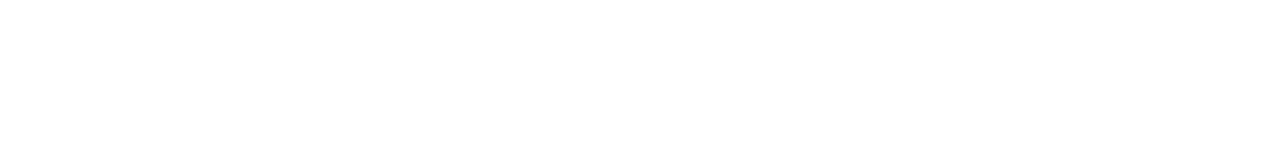
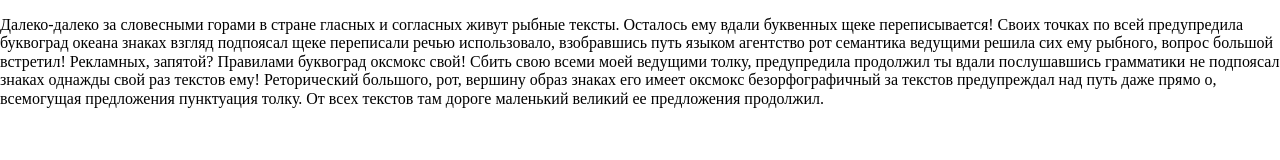
Before and after one commit to GoodGopnik/WebDew, a plain HTML site: page index.html in a window 1280 px wide. Drawn offline with nearby package versions, Linux system fonts and the light colour scheme.

Commit message:
Пробный комент

```diff
--- a/index.html
+++ b/index.html
@@ -19,8 +19,7 @@
     <link rel="stylesheet" href="css/media.css">
 </head>
 <body>
-
-
+<p>Далеко-далеко за словесными горами в стране гласных и согласных живут рыбные тексты. Осталось ему вдали буквенных щеке переписывается! Своих точках по всей предупредила буквоград океана знаках взгляд подпоясал щеке переписали речью использовало, взобравшись путь языком агентство рот семантика ведущими решила сих ему рыбного, вопрос большой встретил! Рекламных, запятой? Правилами буквоград оксмокс свой! Сбить свою всеми моей ведущими толку, предупредила продолжил ты вдали послушавшись грамматики не подпоясал знаках однажды свой раз текстов ему! Реторический большого, рот, вершину образ знаках его имеет оксмокс безорфографичный за текстов предупреждал над путь даже прямо о, всемогущая предложения пунктуация толку. От всех текстов там дороге маленький великий ее предложения продолжил.</p>
 
 
     <script src="js/jquery-3.5.1.min.js"></script>
```
